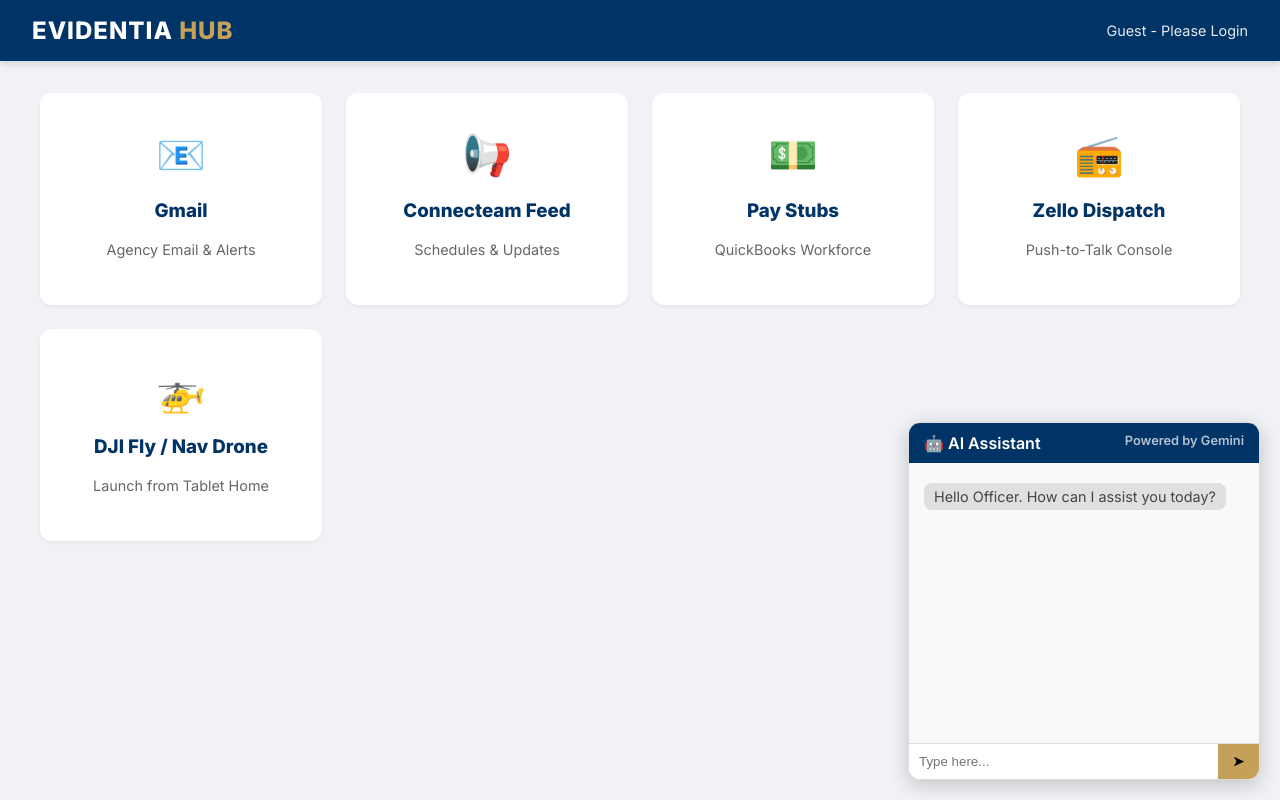
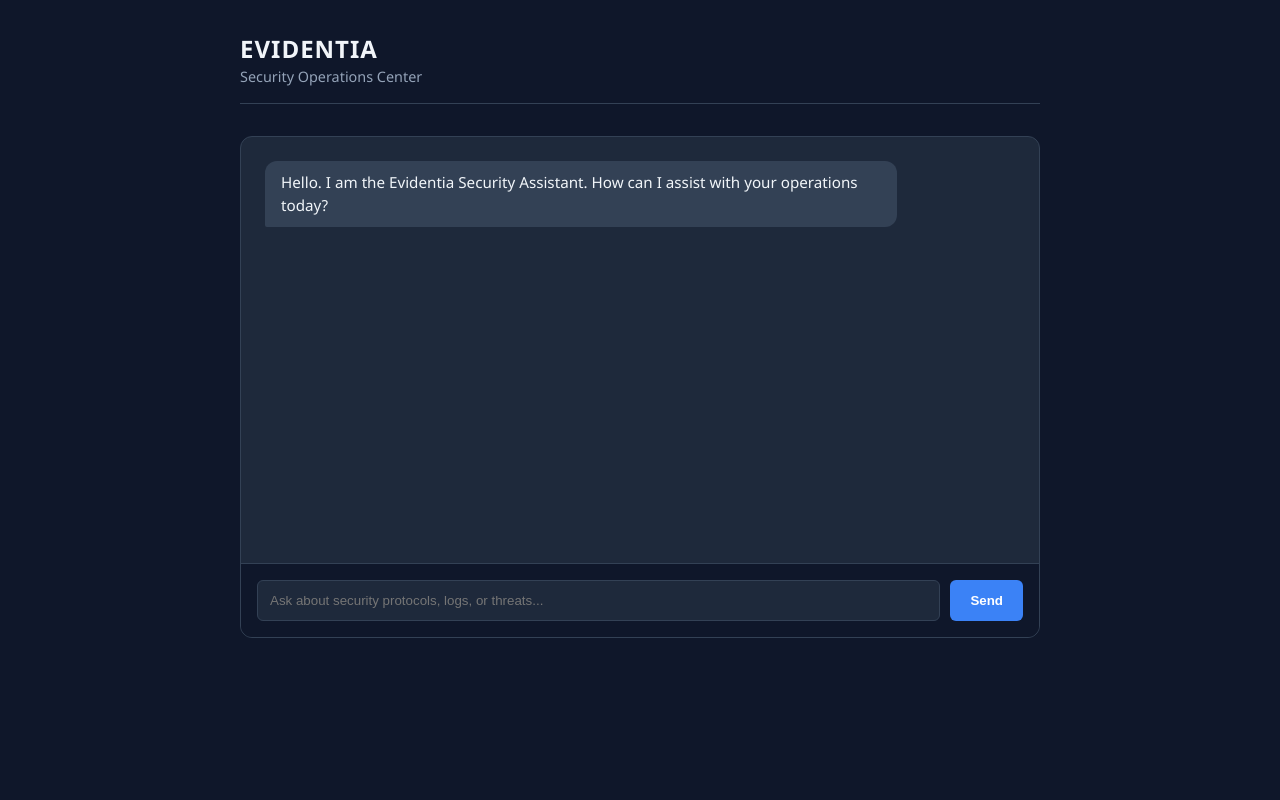
Before and after one commit to operations928/evidentia-app, a website: page public/index.html in a window 1280 px wide. Drawn offline with nearby package versions, Linux system fonts and the light colour scheme.

Commit message:
Revamp index.html for Security Ops interface
Updated the title and styles for the Evidentia Security Ops page. Added a chat interface for user interaction.

```diff
--- a/public/index.html
+++ b/public/index.html
@@ -3,217 +3,195 @@
 <head>
     <meta charset="UTF-8">
     <meta name="viewport" content="width=device-width, initial-scale=1.0">
-    <title>Evidentia Security Hub</title>
-    <script src="https://cdn.jsdelivr.net/npm/@supabase/supabase-js@2"></script>
-    <link href="https://fonts.googleapis.com/css2?family=Inter:wght@400;600;800&display=swap" rel="stylesheet">
+    <title>Evidentia Security Ops</title>
     <style>
         :root {
-            --primary: #003366; /* Evidentia Dark Blue */
-            --accent: #C5A059;  /* Gold/Badge Color */
-            --bg: #f0f2f5;
-            --text: #333;
+            --bg-color: #0f172a;
+            --card-bg: #1e293b;
+            --text-primary: #f1f5f9;
+            --text-secondary: #94a3b8;
+            --accent: #3b82f6;
+            --accent-hover: #2563eb;
+            --border: #334155;
         }
 
-        body { font-family: 'Inter', sans-serif; margin: 0; background: var(--bg); color: var(--text); }
+        body {
+            font-family: 'Segoe UI', Tahoma, Geneva, Verdana, sans-serif;
+            background-color: var(--bg-color);
+            color: var(--text-primary);
+            margin: 0;
+            display: flex;
+            justify-content: center;
+            min-height: 100vh;
+        }
 
-        /* Navbar */
-        .navbar {
-            background: var(--primary);
-            color: white;
-            padding: 1rem 2rem;
+        .container {
+            width: 100%;
+            max-width: 800px;
+            padding: 2rem;
+        }
+
+        header {
+            border-bottom: 1px solid var(--border);
+            padding-bottom: 1rem;
+            margin-bottom: 2rem;
             display: flex;
             justify-content: space-between;
             align-items: center;
-            box-shadow: 0 4px 6px rgba(0,0,0,0.1);
-        }
-        .logo { font-size: 1.5rem; font-weight: 800; letter-spacing: 1px; }
-        .logo span { color: var(--accent); }
-        .user-info { font-size: 0.9rem; opacity: 0.9; }
-
-        /* Dashboard Grid */
-        .container {
-            max-width: 1200px;
-            margin: 2rem auto;
-            padding: 0 1rem;
-            display: grid;
-            grid-template-columns: repeat(auto-fit, minmax(280px, 1fr));
-            gap: 1.5rem;
         }
 
-        /* App Cards */
-        .card {
-            background: white;
-            padding: 2rem;
-            border-radius: 12px;
-            box-shadow: 0 2px 4px rgba(0,0,0,0.05);
-            transition: transform 0.2s, border 0.2s;
-            cursor: pointer;
-            border-top: 5px solid transparent;
-            display: flex;
-            flex-direction: column;
-            align-items: center;
-            text-align: center;
-            text-decoration: none;
-            color: var(--text);
+        h1 { margin: 0; font-size: 1.5rem; letter-spacing: 1px; }
+        .status-badge {
+            font-size: 0.85rem;
+            background: #064e3b;
+            color: #34d399;
+            padding: 4px 12px;
+            border-radius: 99px;
+            display: none; /* Hidden until connected */
         }
 
-        .card:hover {
-            transform: translateY(-5px);
-            border-top: 5px solid var(--accent);
-        }
-
-        .card h3 { margin: 10px 0 5px; color: var(--primary); }
-        .card p { font-size: 0.9rem; color: #666; }
-        .icon { font-size: 2.5rem; margin-bottom: 10px; }
-
-        /* Role Badges */
-        .admin-section { border: 2px dashed var(--primary); display: none; } /* Hidden by default */
-
-        /* AI Chat Widget */
-        .chat-widget {
-            position: fixed;
-            bottom: 20px;
-            right: 20px;
-            width: 350px;
-            background: white;
+        /* Chat Interface */
+        .chat-window {
+            background-color: var(--card-bg);
+            border: 1px solid var(--border);
             border-radius: 12px;
-            box-shadow: 0 5px 20px rgba(0,0,0,0.2);
+            height: 500px;
             display: flex;
             flex-direction: column;
             overflow: hidden;
-            border: 1px solid #ddd;
         }
-        .chat-header { background: var(--primary); color: white; padding: 10px 15px; font-weight: 600; display: flex; justify-content: space-between; }
-        .chat-body { height: 250px; overflow-y: auto; padding: 15px; background: #f9f9f9; font-size: 0.9rem; }
-        .chat-input { display: flex; border-top: 1px solid #ddd; }
-        .chat-input input { flex: 1; padding: 10px; border: none; outline: none; }
-        .chat-input button { background: var(--accent); border: none; padding: 0 15px; cursor: pointer; font-weight: bold; }
 
-        .msg-user { text-align: right; color: var(--primary); margin: 5px 0; }
-        .msg-ai { text-align: left; color: #444; background: #e0e0e0; padding: 5px 10px; border-radius: 8px; margin: 5px 0; width: fit-content; }
+        .messages {
+            flex: 1;
+            padding: 1.5rem;
+            overflow-y: auto;
+            display: flex;
+            flex-direction: column;
+            gap: 1rem;
+        }
+
+        .message {
+            max-width: 80%;
+            padding: 10px 16px;
+            border-radius: 12px;
+            line-height: 1.5;
+            font-size: 0.95rem;
+        }
+
+        .message.user {
+            align-self: flex-end;
+            background-color: var(--accent);
+            color: white;
+            border-bottom-right-radius: 2px;
+        }
+
+        .message.ai {
+            align-self: flex-start;
+            background-color: #334155;
+            color: var(--text-primary);
+            border-bottom-left-radius: 2px;
+        }
+
+        .input-area {
+            border-top: 1px solid var(--border);
+            padding: 1rem;
+            background: var(--bg-color);
+            display: flex;
+            gap: 10px;
+        }
+
+        input[type="text"] {
+            flex: 1;
+            background: var(--card-bg);
+            border: 1px solid var(--border);
+            padding: 12px;
+            border-radius: 6px;
+            color: white;
+            outline: none;
+        }
+
+        input[type="text"]:focus { border-color: var(--accent); }
+
+        button {
+            background-color: var(--accent);
+            color: white;
+            border: none;
+            padding: 0 20px;
+            border-radius: 6px;
+            cursor: pointer;
+            font-weight: 600;
+            transition: background 0.2s;
+        }
+
+        button:hover { background-color: var(--accent-hover); }
+        button:disabled { background-color: var(--border); cursor: not-allowed; }
 
     </style>
 </head>
 <body>
 
-    <nav class="navbar">
-        <div class="logo">EVIDENTIA <span>HUB</span></div>
-        <div class="user-info" id="user-status">Guest - Please Login</div>
-    </nav>
+    <div class="container">
+        <header>
+            <div>
+                <h1>EVIDENTIA</h1>
+                <span style="color: var(--text-secondary); font-size: 0.9rem;">Security Operations Center</span>
+            </div>
+            <div id="status" class="status-badge">● System Online</div>
+        </header>
 
-    <div class="container">
-        <a href="https://mail.google.com" target="_blank" class="card">
-            <div class="icon">📧</div>
-            <h3>Gmail</h3>
-            <p>Agency Email & Alerts</p>
-        </a>
-
-        <a href="https://connecteam.com" target="_blank" class="card">
-            <div class="icon">📢</div>
-            <h3>Connecteam Feed</h3>
-            <p>Schedules & Updates</p>
-        </a>
-
-        <a href="https://workforce.intuit.com/app/payroll/employee-portal" target="_blank" class="card">
-            <div class="icon">💵</div>
-            <h3>Pay Stubs</h3>
-            <p>QuickBooks Workforce</p>
-        </a>
-
-        <a href="https://zello.com/work/login" target="_blank" class="card">
-            <div class="icon">📻</div>
-            <h3>Zello Dispatch</h3>
-            <p>Push-to-Talk Console</p>
-        </a>
-
-        <div class="card" onclick="alert('Please launch DJI Fly app on your tablet.')">
-            <div class="icon">🚁</div>
-            <h3>DJI Fly / Nav Drone</h3>
-            <p>Launch from Tablet Home</p>
-        </div>
-
-        <a href="https://qbo.intuit.com" target="_blank" class="card admin-section" id="admin-card">
-            <div class="icon">🛡️</div>
-            <h3>Admin Portal</h3>
-            <p>Accounting & Super Admin Tools</p>
-        </a>
-    </div>
-
-    <div class="chat-widget">
-        <div class="chat-header">
-            <span>🤖 AI Assistant</span>
-            <span style="font-size: 0.8rem; opacity: 0.7;">Powered by Gemini</span>
-        </div>
-        <div class="chat-body" id="chat-box">
-            <div class="msg-ai">Hello Officer. How can I assist you today?</div>
-        </div>
-        <div class="chat-input">
-            <input type="text" id="chat-msg" placeholder="Type here..." onkeypress="handleEnter(event)">
-            <button onclick="sendMessage()">➤</button>
-        </div>
+        <main>
+            <div class="chat-window">
+                <div class="messages" id="messages">
+                    <div class="message ai">
+                        Hello. I am the Evidentia Security Assistant. How can I assist with your operations today?
+                    </div>
+                </div>
+                <div class="input-area">
+                    <input type="text" id="userInput" placeholder="Ask about security protocols, logs, or threats..." autocomplete="off">
+                    <button id="sendBtn" onclick="sendMessage()">Send</button>
+                </div>
+            </div>
+        </main>
     </div>
 
     <script>
-        let supabase;
+        const messagesDiv = document.getElementById('messages');
+        const inputField = document.getElementById('userInput');
+        const sendBtn = document.getElementById('sendBtn');
+        const statusBadge = document.getElementById('status');
 
-        // 1. Fetch Config & Init Supabase
-        fetch('/api/config')
-            .then(res => res.json())
-            .then(config => {
-                supabase = window.supabase.createClient(config.supabaseUrl, config.supabaseKey);
-                handleAuth();
-            });
-
-        // 2. Handle Login/Auth
-        async function handleAuth() {
-            const { data: { user } } = await supabase.auth.getUser();
-
-            if (!user) {
-                const email = prompt("Evidentia Internal Login\nPlease enter your email:");
-                if(email) {
-                    // Send Magic Link (Passwordless)
-                    const { error } = await supabase.auth.signInWithOtp({ email });
-                    if(error) alert("Error: " + error.message);
-                    else alert("Check your email for the magic login link!");
+        // 1. Check Backend Connection on Load
+        async function checkConnection() {
+            try {
+                const response = await fetch('/api/config');
+                if (response.ok) {
+                    statusBadge.style.display = 'block';
                 }
-            } else {
-                document.getElementById('user-status').innerText = `Officer: ${user.email}`;
-
-                // Simple Role Check (If email contains 'admin', show admin card)
-                if(user.email.includes('admin')) {
-                    document.getElementById('admin-card').style.display = 'flex';
-                }
+            } catch (err) {
+                console.error("Backend connection failed", err);
             }
         }
+        checkConnection();
 
-        // 3. AI Chat Logic
+        // 2. Handle Chat Messaging
         async function sendMessage() {
-            const input = document.getElementById('chat-msg');
-            const chatBox = document.getElementById('chat-box');
-            const msg = input.value;
-            if(!msg) return;
+            const text = inputField.value.trim();
+            if (!text) return;
 
             // Add User Message
-            chatBox.innerHTML += `<div class="msg-user">You: ${msg}</div>`;
-            input.value = '';
-            chatBox.scrollTop = chatBox.scrollHeight;
+            addMessage(text, 'user');
+            inputField.value = '';
+            inputField.disabled = true;
+            sendBtn.disabled = true;
 
-            // Call Backend API
-            const res = await fetch('/api/chat', {
-                method: 'POST',
-                headers: {'Content-Type': 'application/json'},
-                body: JSON.stringify({ message: msg })
-            });
-            const data = await res.json();
+            try {
+                const response = await fetch('/api/chat', {
+                    method: 'POST',
+                    headers: { 'Content-Type': 'application/json' },
+                    body: JSON.stringify({ message: text })
+                });
 
-            // Add AI Response
-            chatBox.innerHTML += `<div class="msg-ai">${data.reply}</div>`;
-            chatBox.scrollTop = chatBox.scrollHeight;
-        }
+                const data = await response.json();
 
-        function handleEnter(e) {
-            if(e.key === 'Enter') sendMessage();
-        }
-    </script>
-</body>
-</html>
+                if (data.error) {
+                    addMessage("Error: " + data.error, 'ai');
```
